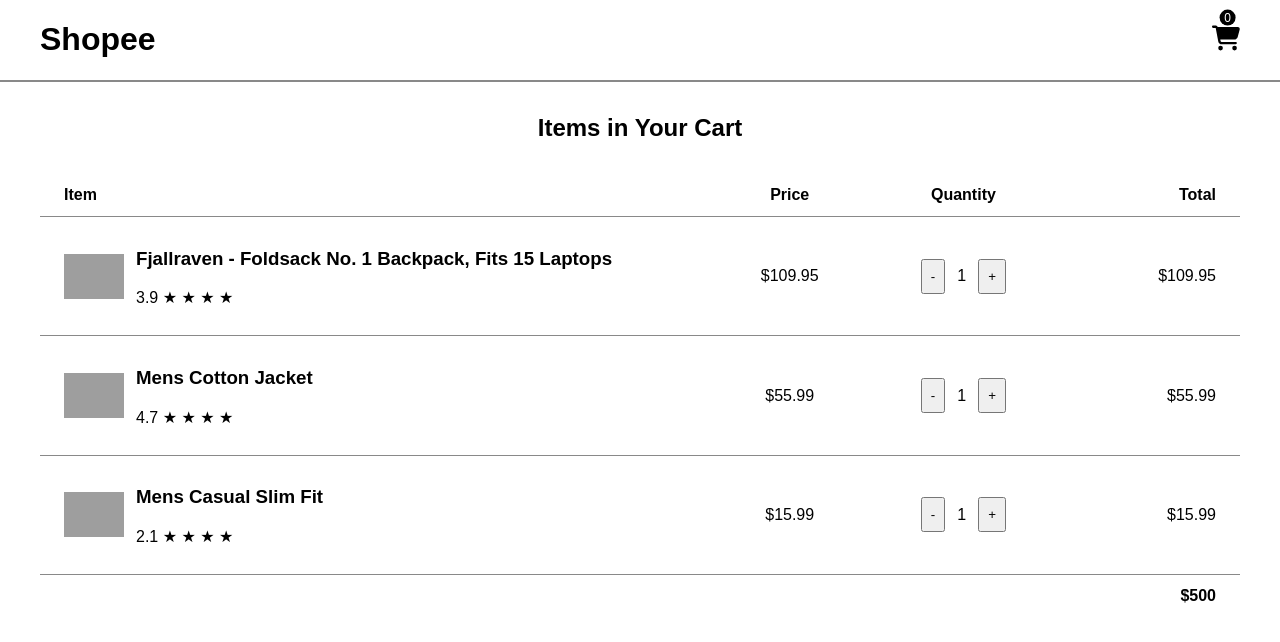
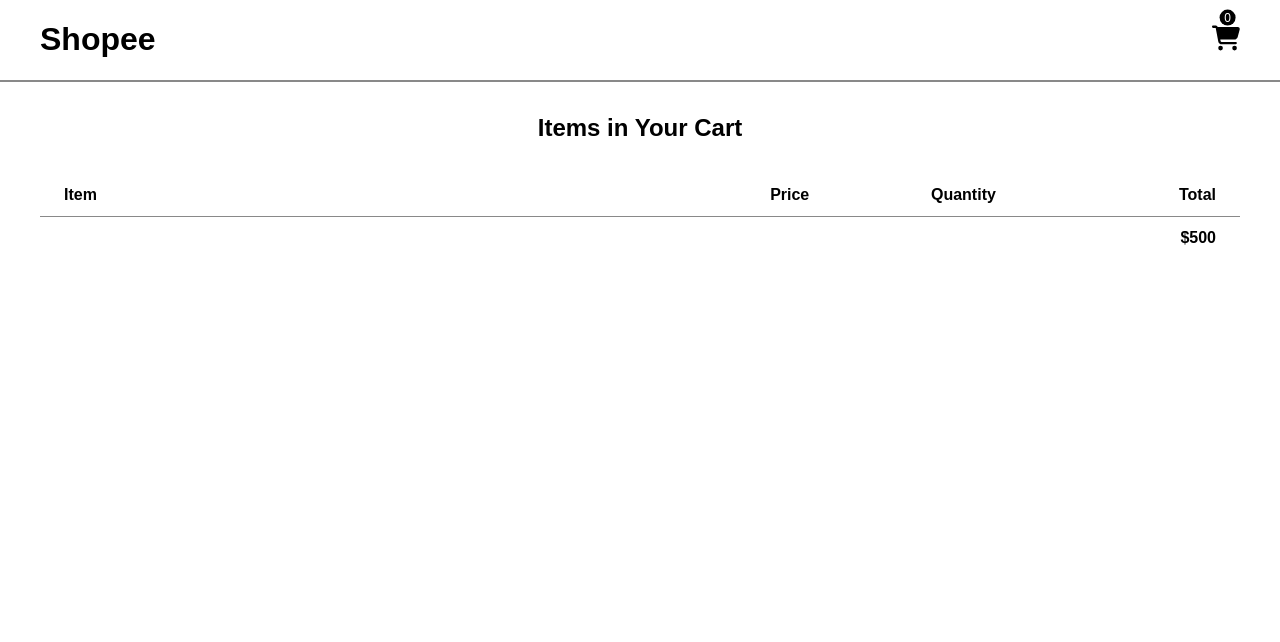
Before and after one commit to sushilsahoo06/country-React, a React app in the folder redux_2/: page /cart in a window 1280 px wide. Shown: the top 642 px of the page. Built offline with nearby package versions, Linux system fonts and the light colour scheme; grey boxes are pictures that could not be loaded.

Commit message:
new commit

```diff
--- a/redux_2/components/Header.js
+++ b/redux_2/components/Header.js
@@ -1,8 +1,11 @@
 import React from 'react'
 import { Link } from 'react-router-dom'
 import CartIcon from '../assets/cart.svg'
+import { useSelector } from 'react-redux';
 
 export default function Header() {
+   const cartItems=useSelector((state)=>state.cartItems.cartItems);
+   console.log(cartItems)
   return (
     <header>
       <div className="header-contents">
@@ -11,7 +14,13 @@ export default function Header() {
         </h1>
         <Link className="cart-icon" to="/cart">
           <img src={CartIcon} alt="cart-icon" />
-          <div className="cart-items-count">0</div>
+          <div className="cart-items-count">
+            {
+              cartItems.reduce(
+                (accumulator,currentItem)=>accumulator+currentItem.quantity,0
+              )
+            }
+          </div>
         </Link>
       </div>
     </header>
--- a/redux_2/pages/Cart.js
+++ b/redux_2/pages/Cart.js
@@ -1,34 +1,10 @@
 import React from 'react'
 import CartItem from '../components/Cartltem'
 import '../App.css';
+import { useSelector } from 'react-redux';
 export default function Cart() {
-  const cartItems = [
-    {
-      id: 1,
-      title: 'Fjallraven - Foldsack No. 1 Backpack, Fits 15 Laptops',
-      imageUrl: 'https://fakestoreapi.com/img/81fPKd-2AYL._AC_SL1500_.jpg',
-      quantity: 1,
-      rating: 3.9,
-      price: 109.95,
-    },
-    {
-      id: 2,
-      title: 'Mens Cotton Jacket',
-      imageUrl: 'https://fakestoreapi.com/img/71li-ujtlUL._AC_UX679_.jpg',
-      quantity: 1,
-      rating: 4.7,
-      price: 55.99,
-    },
-    {
-      id: 3,
-      title: 'Mens Casual Slim Fit',
-      imageUrl: 'https://fakestoreapi.com/img/71YXzeOuslL._AC_UY879_.jpg',
-      quantity: 1,
-      rating: 2.1,
-      price: 15.99,
-    },
-  ]
 
+  const cartItems=useSelector((state)=>state.cartItems.cartItems);
   return (
     <div className="cart-container">
       <h2>Items in Your Cart</h2>
@@ -39,9 +15,9 @@ export default function Cart() {
           <div className="quantity">Quantity</div>
           <div className="total">Total</div>
         </div>
-        {cartItems.map(({ id, title, rating, price, imageUrl, quantity }) => (
+        {cartItems.map(({ productId, title, rating, price, imageUrl, quantity }) => (
           <CartItem
-            key={id}
+            key={productId}
             title={title}
             price={price}
             quantity={quantity}
--- a/redux_2/store/index.js
+++ b/redux_2/store/index.js
@@ -26,11 +26,11 @@ const store = createStore(
 export default store;
 
 // ✅ Dispatch using action creators
-store.dispatch(addItemToCart({ productId: 1, quantity: 1 }));
-store.dispatch(addItemToCart({ productId: 12, quantity: 3 }));
-store.dispatch(decreaseItemQuantity(12));
-store.dispatch(addItemToCart({ productId: 10, quantity: 6 }));
-store.dispatch(addItemToCart({ productId: 6, quantity: 9 }));
+// store.dispatch(addItemToCart({ productId: 1, quantity: 1 }));
+// store.dispatch(addItemToCart({ productId: 12, quantity: 3 }));
+// store.dispatch(decreaseItemQuantity(12));
+// store.dispatch(addItemToCart({ productId: 10, quantity: 6 }));
+// store.dispatch(addItemToCart({ productId: 6, quantity: 9 }));
 store.dispatch(removeItemFromCart(6));
 store.dispatch(increaseItemQuantity(10));
 
```
Also changed, not shown: 2 other files (tests, documents, lock files or other folders).
